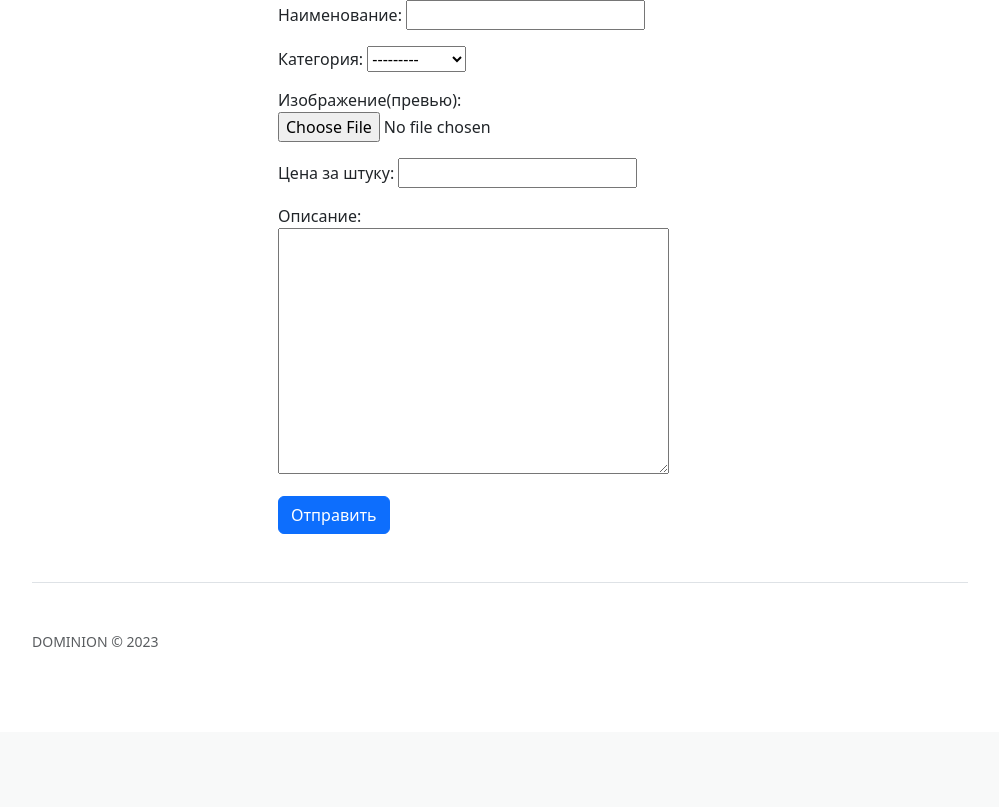
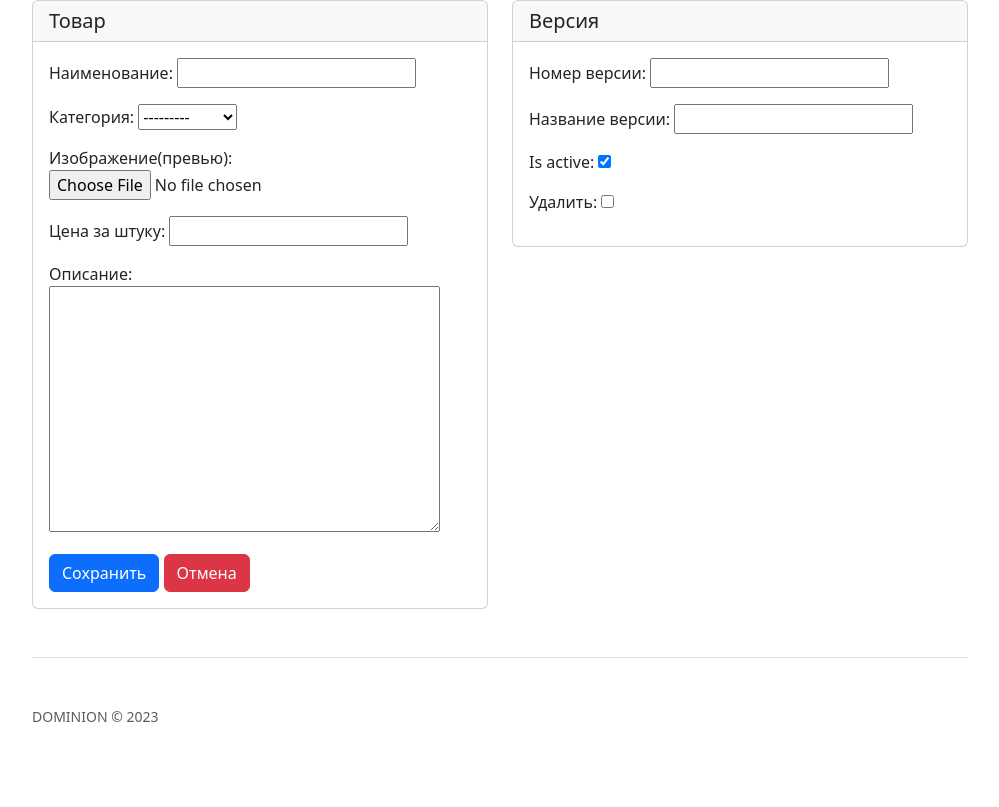
Before and after one commit to InnaAntypova/Django_online_store, a Django app: page /save_product/ in a window 1280 px wide. Shown: the part 179-986 px from the top of the page, without its empty margins (140-1139 px from the left). Before the commit the page ends 826 px from the top, so only its background shows below. Run offline with Django 5.2, Linux system fonts and the light colour scheme; data comes from the database, SQL or seed files in the repository; some libraries are stand-ins or nearby versions.

Commit message:
add for Version

```diff
--- a/catalog/forms.py
+++ b/catalog/forms.py
@@ -1,6 +1,6 @@
 from django import forms
 
-from catalog.models import Product
+from catalog.models import Product, Version
 
 stop_words = ['казино', 'криптовалюта', 'крипта', 'биржа', 'дешево', 'бесплатно', 'обман', 'полиция', 'радар']
 
@@ -24,3 +24,10 @@ class ProductForm(forms.ModelForm):
             if word in cleaned_data.lower():
                 raise forms.ValidationError('Используется запрещенное слово в описании продукта')
         return cleaned_data
+
+
+class VersionForm(forms.ModelForm):
+
+    class Meta:
+        model = Version
+        fields = '__all__'
--- a/catalog/models.py
+++ b/catalog/models.py
@@ -32,3 +32,18 @@ class Product(models.Model):
     class Meta:
         verbose_name = 'продукт'
         verbose_name_plural = 'продукты'
+
+
+class Version(models.Model):
+    """ Модель для описания Версии """
+    product_name = models.ForeignKey(Product, on_delete=models.CASCADE, verbose_name='Продукт', related_name='prod_name')
+    version_number = models.CharField(max_length=10, verbose_name='Номер версии')
+    version_name = models.CharField(max_length=100, verbose_name='Название версии')
+    is_active = models.BooleanField(default=True)
+
+    def __str__(self):
+        return f'{self.product_name} ({self.version_number}/{self.is_active})'
+
+    class Meta:
+        verbose_name = 'версия'
+        verbose_name_plural = 'версии'
--- a/catalog/templates/catalog/product_form.html
+++ b/catalog/templates/catalog/product_form.html
@@ -110,15 +110,42 @@
     </header>
 
     <main>
-        <form method="post">
-            {% csrf_token %}
-            <div class="row-cols-2 align-items-center">
-                <div class="container-fluid ">
-                    {{ form.as_p }}
-                    <button type="submit" class="btn btn-primary">Отправить</button>
+        <div class="col-12">
+            <form class="row" method="post" enctype="multipart/form-data">
+                <div class="col-6">
+                    <div class="card">
+                        <h5 class="card-header">Товар</h5>
+                        <div class="card-body">
+                            {% csrf_token %}
+                            {{ form.as_p }}
+                            <button type="submit" class="btn btn-primary">
+                                {% if object %}
+                                    Изменить
+                                {% else %}
+                                    Сохранить
+                                {% endif %}
+                            </button>
+                            <a href="{% url 'catalog:category' %}" type="button" class="btn btn-danger">Отмена</a>
+                        </div>
+                    </div>
                 </div>
-            </div>
-        </form>
+                <div class="col-6">
+                    <div class="card">
+                        <h5 class="card-header">Версия</h5>
+                        <div class="card-body">
+                            {{ formset.management_form }}
+                            {% for form in formset.forms %}
+                                {{ form.as_p }}
+                                {% if not forloop.last %}
+                                <hr>
+                                {% endif %}
+                            {% endfor %}
+
+                        </div>
+                    </div>
+                </div>
+            </form>
+        </div>
     </main>
 
     <footer class="pt-4 my-md-5 pt-md-5 border-top">
--- a/catalog/urls.py
+++ b/catalog/urls.py
@@ -2,7 +2,7 @@ from django.urls import path
 
 from catalog.apps import CatalogConfig
 from catalog.views import IndexView, ContactsView, CategoryListView, \
-    ProductsListView, ProductDetailView, ProductCreateView
+    ProductsListView, ProductDetailView, ProductCreateView, ProductUpdateView
 
 app_name = CatalogConfig.name
 
@@ -12,5 +12,6 @@ urlpatterns = [
     path('category/', CategoryListView.as_view(), name='category'),
     path('<int:pk>/products/', ProductsListView.as_view(), name='products'),
     path('<int:pk>/product_detail/', ProductDetailView.as_view(), name='product_detail'),
-    path('save_product/', ProductCreateView.as_view(), name='save_product')
+    path('save_product/', ProductCreateView.as_view(), name='save_product'),
+    path('<int:pk>/edit_product/', ProductUpdateView.as_view(), name='update_product')
 ]
--- a/catalog/views.py
+++ b/catalog/views.py
@@ -2,10 +2,10 @@ from urllib import request
 
 from django.forms import inlineformset_factory
 from django.urls import reverse_lazy, reverse
-from django.views.generic import TemplateView, ListView, DetailView, CreateView
+from django.views.generic import TemplateView, ListView, DetailView, CreateView, UpdateView
 
-from catalog.forms import ProductForm
-from catalog.models import Category, Product
+from catalog.forms import ProductForm, VersionForm
+from catalog.models import Category, Product, Version
 
 
 class IndexView(TemplateView):
@@ -46,6 +46,20 @@ class ProductsListView(ListView):
 class ProductDetailView(DetailView):
     model = Product
 
+    def get_context_data(self, **kwargs):
+        context_data = super().get_context_data(**kwargs)
+        data = context_data['object']
+        active_version = data.prod_name.filter(is_active=True)
+        if active_version:
+            for item in active_version:
+                data.version_number = item.version_number
+                data.version_name = item.version_name
+                context_data['version'] = f'{data.version_number} / {data.version_name}'
+        else:
+            context_data['version'] = ''
+        # print(context_data)
+        return context_data
+
 
 class ProductCreateView(CreateView):
     model = Product
@@ -54,6 +68,44 @@ class ProductCreateView(CreateView):
     def get_success_url(self):
         return reverse('catalog:products', args=[self.object.category.pk])
 
-    # def get_context_data(self, **kwargs):
-    #     context_data = super().get_context_data(**kwargs)
-    #     SubjectFormset = inlineformset_factory(Product, Subject, )
+    def get_context_data(self, **kwargs):
+        context_data = super().get_context_data(**kwargs)
+        VersionFormset = inlineformset_factory(Product, Version, form=VersionForm, extra=1)
+        if self.request.method == 'POST':
+            context_data['formset'] = VersionFormset(self.request.POST, instance=self.object)
+        else:
+            context_data['formset'] = VersionFormset()
+        return context_data
+
+    def form_valid(self, form):
+        formset = self.get_context_data()['formset']
+        self.object = form.save()
+        if form.is_valid():
+            formset.instance = self.object
+            formset.save()
+        return super().form_valid(form)
+
+
+class ProductUpdateView(UpdateView):
+    model = Product
+    form_class = ProductForm
+
+    def get_success_url(self):
+        return reverse('catalog:products', args=[self.object.category.pk])
+
+    def get_context_data(self, **kwargs):
+        context_data = super().get_context_data(**kwargs)
+        VersionFormset = inlineformset_factory(Product, Version, form=VersionForm, extra=1)
+        if self.request.method == 'POST':
+            context_data['formset'] = VersionFormset(self.request.POST, instance=self.object)
+        else:
+            context_data['formset'] = VersionFormset(instance=self.object)
+        return context_data
+
+    def form_valid(self, form):
+        formset = self.get_context_data()['formset']
+        self.object = form.save()
+        if form.is_valid():
+            formset.instance = self.object
+            formset.save()
+        return super().form_valid(form)
```
Also changed, not shown: catalog/admin.py (+7 -1 lines), catalog/templates/catalog/product_detail.html (+11 -1 lines).
